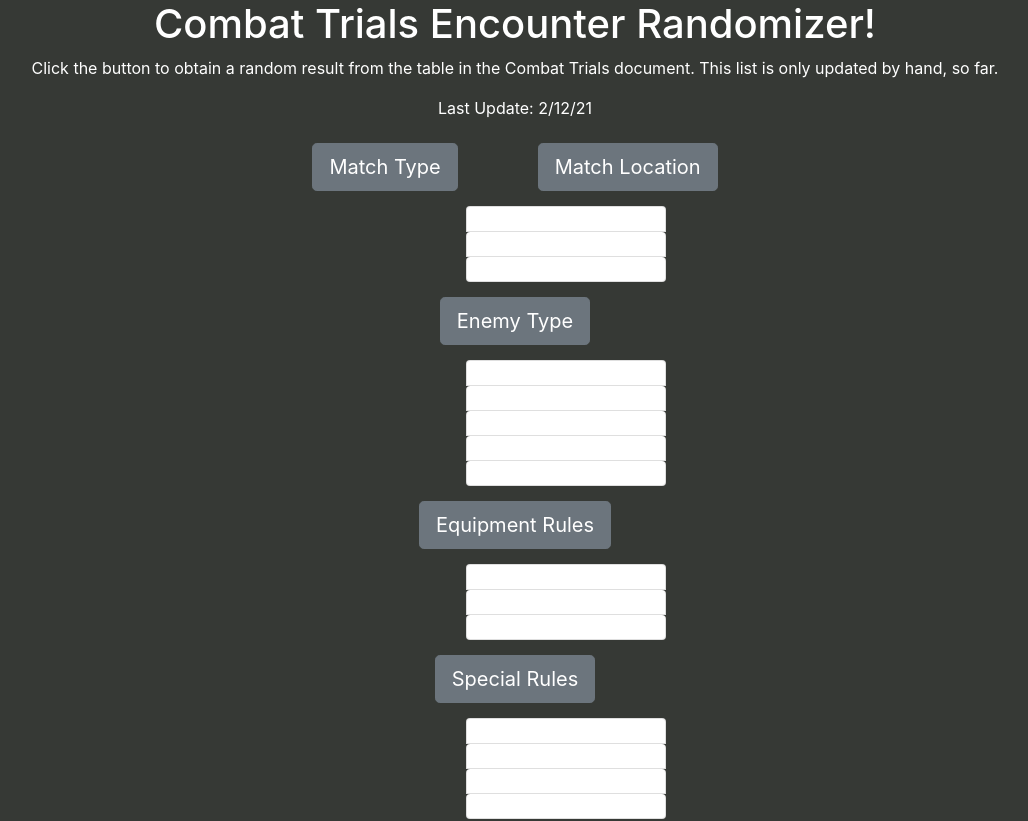
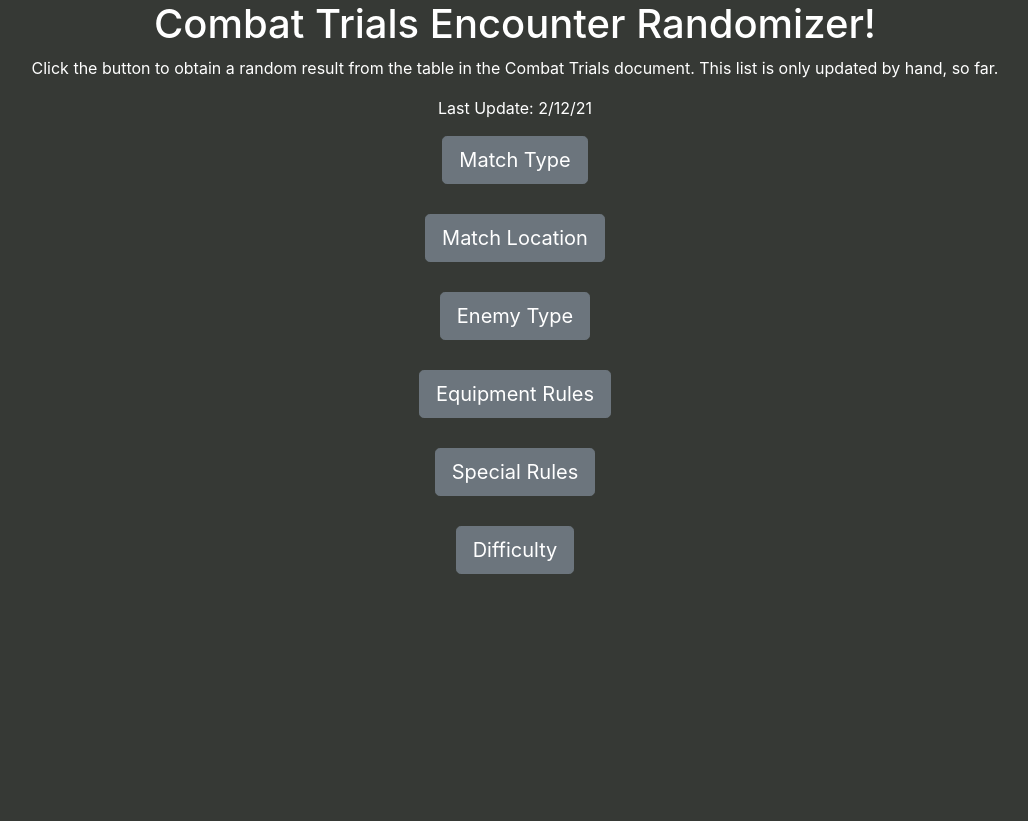
Before and after one commit to Xisifer/encounter-generator, a React (Create React App) app: page / in a window 1280 px wide. Shown: the top 821 px of the page, without its empty margins (125-1153 px from the left). After the commit the page ends 800 px from the top, so only its background shows below. Built offline with nearby package versions, Linux system fonts and the light colour scheme.

Commit message:
Refactored code with a friend's help, generalizing generator functions and farming out into a few components.

```diff
--- a/src/App.css
+++ b/src/App.css
@@ -55,6 +55,8 @@ body {
   left: 40%;
   right: 40%;
   padding:15px;
+  width:50%;
+
 }
 .list-group-item {
   border-top-left-radius: inherit;
@@ -120,8 +122,15 @@ body {
 }
 
 .list-group-item {
-  color:white;
-  background-color: dimgray;
+  color:white !important;
+  border:5px red !important;
+  background-color: dimgray !important;
+  height:50px;
+  margin: 10px 0;
+}
+
+.list-group {
+  width:100%;
 }
 
 
--- a/src/App.js
+++ b/src/App.js
@@ -1,13 +1,18 @@
 import React from "react";
 import "./App.css";
-import {Button, ListGroup} from "react-bootstrap";
+import {Button} from "react-bootstrap";
 import "bootstrap/dist/css/bootstrap.min.css";
+import {ResultBox} from "./resultBox";
 
 
   function App() {
 
-  const [matchTypeState, setMatchTypeState]=React.useState(null)
-  const [matchLocationState, setMatchLocationState]=React.useState(null)
+  const [matchTypeState, setMatchTypeState]=React.useState([])
+  const [matchLocationState, setMatchLocationState]=React.useState([])
+  const [matchEnemyState, setMatchEnemyState]=React.useState([])
+  const [matchRulesState, setMatchRulesState]=React.useState([])
+  const [matchGearState, setMatchGearState]=React.useState([])
+  const [matchDifficultyState, setMatchDifficultyState]=React.useState([])
 
 
 
@@ -48,26 +53,32 @@ import "bootstrap/dist/css/bootstrap.min.css";
         "Module"
       ]
       let matchLocation = [
-        "Stoval Outpost",
-        "Abandoned Warehouse",
-        "Desert Ruins",
-        "Star Destroyer",
-        "Mos Espa Cantina",
-        "Geonosis Arena",
-        "Cliffside Landing Platform",
-        "Ilum Wastes",
-        "Subway Control Station",
-        "Mining Colony 72",
-        "Mos Shuuta",
-        "Tatooine Spaceport",
-        "The Retreat",
-        "Forest Moon Landing",
-        "The Base",
-        "Valley of the Dark Lords",
-        "Zeffo Landing Pad",
-        "Badlands Outpost",
-        "Ilum Cliffs",
-        "Subway Platform"
+        "A",
+        "B",
+        "C",
+        "D",
+        "E",
+        "F"
+        // "Stoval Outpost",
+        // "Abandoned Warehouse",
+        // "Desert Ruins",
+        // "Star Destroyer",
+        // "Mos Espa Cantina",
+        // "Geonosis Arena",
+        // "Cliffside Landing Platform",
+        // "Ilum Wastes",
+        // "Subway Control Station",
+        // "Mining Colony 72",
+        // "Mos Shuuta",
+        // "Tatooine Spaceport",
+        // "The Retreat",
+        // "Forest Moon Landing",
+        // "The Base",
+        // "Valley of the Dark Lords",
+        // "Zeffo Landing Pad",
+        // "Badlands Outpost",
+        // "Ilum Cliffs",
+        // "Subway Platform"
       ]
       let matchEnemy = [
         "Galactic Empire",
@@ -222,130 +233,44 @@ import "bootstrap/dist/css/bootstrap.min.css";
       ]
       let matchDifficulty = [
         "Very Easy",
-        "Very Easy",
-        "Easy",
-        "Easy",
         "Easy",
         "Moderate",
-        "Moderate",
-        "Moderate",
-        "Moderate",
         "Hard",
-        "Hard",
-        "Hard",
-        "Very Hard",
         "Very Hard",
         "Legendary"
       ]
 
-  const typeGenerator = () => {
-    console.log("entering the typeGenerator function...");
-    // Roll on the MatchType table to get a result.
-    console.log("Rolling for random match");
-    let randomType = matchType[Math.floor(Math.random() * (matchType.length))];
-
-    // Compare our MatchType result to the MatchType state
-    console.log("is this a duplicate?");
-    if(randomType === matchTypeState) {
-    // If it"s a duplicate roll, reroll.
-    console.log("Duplicate detected! Rerolling...");
-      typeGenerator();
-    } else {
-    // Store this roll into the MatchType state.
-    console.log("Unique roll detected! Storing into state.");
-    setMatchTypeState(randomType);
-    }
-  }
-
-
-  const locationGenerator = () => {
-    // Need 3 RESULTS
-
-    // Roll on the MatchType table to get a result.
-    let randomLocation1 = matchLocation[Math.floor(Math.random() * (matchLocation.length))];
-    let randomLocation2 = matchLocation[Math.floor(Math.random() * (matchLocation.length))];
-    let randomLocation3 = matchLocation[Math.floor(Math.random() * (matchLocation.length))];
-
-    if(randomLocation1 === matchLocationState) {     // Compare our MatchType result to the MatchType state
-      locationGenerator();     // If it"s a duplicate roll, reroll.
-    } else {
-    setMatchLocationState(randomLocation1);     // Store this roll into the MatchType state.
-    }
-
-    if(randomLocation2 === matchLocationState) {
-      locationGenerator();
-    } else {
-    setMatchLocationState(randomLocation2);
-    }
-    if(randomLocation3 === matchLocationState) {
-      locationGenerator();
-    } else {
-    setMatchLocationState(randomLocation3);
-    }
-  }
-
-
-  function enemyGenerator() {
-    // Need 5 RESULTS
-    var randomEnemy1 = Math.floor(Math.random() * (matchEnemy.length));
-    var randomEnemy2 = Math.floor(Math.random() * (matchEnemy.length));
-    var randomEnemy3 = Math.floor(Math.random() * (matchEnemy.length));
-    var randomEnemy4 = Math.floor(Math.random() * (matchEnemy.length));
-    var randomEnemy5 = Math.floor(Math.random() * (matchEnemy.length));
-    // console.log(matchEnemy[randomEnemy])
-
-    document.getElementById("enemy-type-result1").innerHTML = matchEnemy[randomEnemy1];
-    document.getElementById("enemy-type-result2").innerHTML = matchEnemy[randomEnemy2];
-    document.getElementById("enemy-type-result3").innerHTML = matchEnemy[randomEnemy3];
-    document.getElementById("enemy-type-result4").innerHTML = matchEnemy[randomEnemy4];
-    document.getElementById("enemy-type-result5").innerHTML = matchEnemy[randomEnemy5];
 
 
 
-  }
 
-  function equipmentGenerator() {
-    // Need 3 RESULTS
-    var randomEquipment1 = Math.floor(Math.random() * (matchGear.length));
-    var randomEquipment2 = Math.floor(Math.random() * (matchGear.length));
-    var randomEquipment3 = Math.floor(Math.random() * (matchGear.length));
-    // console.log(matchGear[randomEquipment])
-    document.getElementById("match-equipment-result1").innerHTML = matchGear[randomEquipment1];
-    document.getElementById("match-equipment-result2").innerHTML = matchGear[randomEquipment2];
-    document.getElementById("match-equipment-result3").innerHTML = matchGear[randomEquipment3];
+  const dataRoller = (data, setDataState, count) => {
+    // Arena (3 entries)
+    // Match Type (5 entries)
+    // Enemy Type (5 entries)
+    // Equipment (3 entries)
+    // Special Rules (4 entries)
+    // Difficulty (5 entries)
 
-  }
+    // I don't mind if the same thing pops up multiple times in Match Type and Difficulty
+    // I DO mind in Location, Enemy Type, Equipment Rules, and Special Rules
 
-  function rulesGenerator() {
-    // Need 4 RESULTS
+    let dataCopy = [...data];
 
-    var randomRules1 = Math.floor(Math.random() * (matchRules.length));
-    var randomRules2 = Math.floor(Math.random() * (matchRules.length));
-    var randomRules3 = Math.floor(Math.random() * (matchRules.length));
-    var randomRules4 = Math.floor(Math.random() * (matchRules.length));
 
-    document.getElementById("rules-result1").innerHTML = matchRules[randomRules1];
-    document.getElementById("rules-result2").innerHTML = matchRules[randomRules2];
-    document.getElementById("rules-result3").innerHTML = matchRules[randomRules3];
-    document.getElementById("rules-result4").innerHTML = matchRules[randomRules4];
+    const index1 = Math.floor(Math.random() * (dataCopy.length))
+    let randomData1 = dataCopy.splice(index1,1)
 
-  }
+    const index2 = Math.floor(Math.random() * (dataCopy.length))
+    let randomData2 = dataCopy.splice(index2,1)
 
-  function difficultyGenerator() {
-    // Need 5 RESULTS
-    var randomDifficulty1 = Math.floor(Math.random() * (matchDifficulty.length));
-    var randomDifficulty2 = Math.floor(Math.random() * (matchDifficulty.length));
-    var randomDifficulty3 = Math.floor(Math.random() * (matchDifficulty.length));
-    var randomDifficulty4 = Math.floor(Math.random() * (matchDifficulty.length));
-    var randomDifficulty5 = Math.floor(Math.random() * (matchDifficulty.length));
+    const index3 = Math.floor(Math.random() * (dataCopy.length))
+    let randomData3 = dataCopy.splice(index3,1)
 
-    console.log(matchDifficulty[randomDifficulty1])
+    setDataState([randomData1,randomData2,randomData3]);
 
-    document.getElementById("difficulty-result1").innerHTML = matchDifficulty[randomDifficulty1];
-    document.getElementById("difficulty-result2").innerHTML = matchDifficulty[randomDifficulty2];
-    document.getElementById("difficulty-result3").innerHTML = matchDifficulty[randomDifficulty3];
-    document.getElementById("difficulty-result4").innerHTML = matchDifficulty[randomDifficulty4];
-    document.getElementById("difficulty-result5").innerHTML = matchDifficulty[randomDifficulty5];
+
+
   }
 
 
@@ -359,116 +284,91 @@ import "bootstrap/dist/css/bootstrap.min.css";
       <p>Click the button to obtain a random result from the table in the Combat Trials document. This list is only updated by hand, so far.</p>
       <p>Last Update: 2/12/21</p>
       <div id="main-area">
-      <div class="generator-area">
+      <div className="generator-area">
         <div className="button-group">
           <Button
           variant="secondary"
           size="lg"
           id="match-type-button"
-          onClick={() => typeGenerator()}>
+          onClick={() => dataRoller(matchType, setMatchTypeState)}>
             Match Type
           </Button>
-          <div className="result" id="match-type-result1">{matchTypeState}</div>
-          <div className="result" id="match-type-result2">{matchTypeState}</div>
-          <div className="result" id="match-type-result3">{matchTypeState}</div>
-          <div className="result" id="match-type-result4">{matchTypeState}</div>
-          <div className="result" id="match-type-result5">{matchTypeState}</div>
+          <ResultBox
+            idPrefix="match-type"
+            data={matchTypeState}
+          />
         </div>
 
-        <div class="generator-area">
+        <div className="generator-area">
           <Button
           variant="secondary"
           size="lg"
           id="match-location-button"
-          onClick={() => locationGenerator()}>
+          onClick={() => dataRoller(matchLocation, setMatchLocationState)}>
             Match Location
           </Button>
-          <div class="result-box">
-            <ListGroup>
-              <ListGroup.Item id="match-location-result1">{matchLocationState}</ListGroup.Item>
-              <ListGroup.Item id="match-location-result2">{matchLocationState}</ListGroup.Item>
-              <ListGroup.Item id="match-location-result3">{matchLocationState}</ListGroup.Item>
-            </ListGroup>
-          </div>
-          {/* <div className="result" id="match-location-result1">{matchLocationState}</div> */}
-          {/* <div className="result" id="match-location-result2">{matchLocationState}</div>
-          <div className="result" id="match-location-result3">{matchLocationState}</div> */}
-
+          <ResultBox
+            idPrefix="match-location"
+            data={matchLocationState}
+          />
         </div>
 
-        <div class="generator-area">
+        <div className="generator-area">
           <Button
           variant="secondary"
           size="lg"
           id="enemy-type-button"
-          onClick={() => enemyGenerator()}>
+          onClick={() => dataRoller(matchEnemy, setMatchEnemyState)}>
             Enemy Type
           </Button>
-          <div class="result-box">
-            <ListGroup>
-              <ListGroup.Item id="enemy-type-result1"></ListGroup.Item>
-              <ListGroup.Item id="enemy-type-result2"></ListGroup.Item>
-              <ListGroup.Item id="enemy-type-result3"></ListGroup.Item>
-              <ListGroup.Item id="enemy-type-result4"></ListGroup.Item>
-              <ListGroup.Item id="enemy-type-result5"></ListGroup.Item>
-            </ListGroup>
-          </div>
+          <ResultBox
+            idPrefix="match-enemy"
+            data={matchEnemyState}
+          />
         </div>
 
 
-        <div class="generator-area">
+        <div className="generator-area">
           <Button
           variant="secondary"
           size="lg"
           id="match-equipment-button"
-          onClick={() => equipmentGenerator()}>
+          onClick={() => dataRoller(matchGear, setMatchGearState)}>
             Equipment Rules
           </Button>
-          <div class="result-box">
-            <ListGroup>
-              <ListGroup.Item id="match-equipment-result1"></ListGroup.Item>
-              <ListGroup.Item id="match-equipment-result2"></ListGroup.Item>
-              <ListGroup.Item id="match-equipment-result3"></ListGroup.Item>
-            </ListGroup>
-          </div>
+          <ResultBox
+            idPrefix="match-gear"
+            data={matchGearState}
+          />
         </div>
 
 
-        <div class="generator-area">
+        <div className="generator-area">
           <Button
           variant="secondary"
           size="lg"
           id="rules-button"
-          onClick={() => rulesGenerator()}>
+          onClick={() => dataRoller(matchRules, setMatchRulesState)}>
             Special Rules
           </Button>
-          <div class="result-box">
-            <ListGroup>
-              <ListGroup.Item id="rules-result1"></ListGroup.Item>
-              <ListGroup.Item id="rules-result2"></ListGroup.Item>
-              <ListGroup.Item id="rules-result3"></ListGroup.Item>
-              <ListGroup.Item id="rules-result4"></ListGroup.Item>
-            </ListGroup>
-          </div>
+          <ResultBox
+            idPrefix="match-rules"
+            data={matchRulesState}
+          />
+        </div>
 
-        </div>
-        <div class="generator-area">
+        <div className="generator-area">
           <Button
           variant="secondary"
           size="lg"
           id="rules-button"
-          onClick={() => difficultyGenerator()}>
+          onClick={() => dataRoller(matchDifficulty, setMatchDifficultyState)}>
             Difficulty
           </Button>
-          <div class="result-box">
-            <ListGroup>
-              <ListGroup.Item id="difficulty-result1"></ListGroup.Item>
-              <ListGroup.Item id="difficulty-result2"></ListGroup.Item>
-              <ListGroup.Item id="difficulty-result3"></ListGroup.Item>
-              <ListGroup.Item id="difficulty-result4"></ListGroup.Item>
-              <ListGroup.Item id="difficulty-result5"></ListGroup.Item>
-            </ListGroup>
-          </div>
+          <ResultBox
+            idPrefix="match-difficulty"
+            data={matchDifficultyState}
+          />
         </div>
 
 
--- /dev/null
+++ b/src/resultBox.js
@@ -0,0 +1,16 @@
+import React from "react";
+import {ListGroup } from "react-bootstrap";
+
+export const ResultBox = ({ data, idPrefix }) => {
+  return (
+    <div className="result-box">
+      <ListGroup>
+        {data.map((item, index) => (
+          <ListGroup.Item id={`${idPrefix}-result${index}`}>
+            {item}
+          </ListGroup.Item>
+        ))}
+      </ListGroup>
+    </div>
+  );
+};
```
